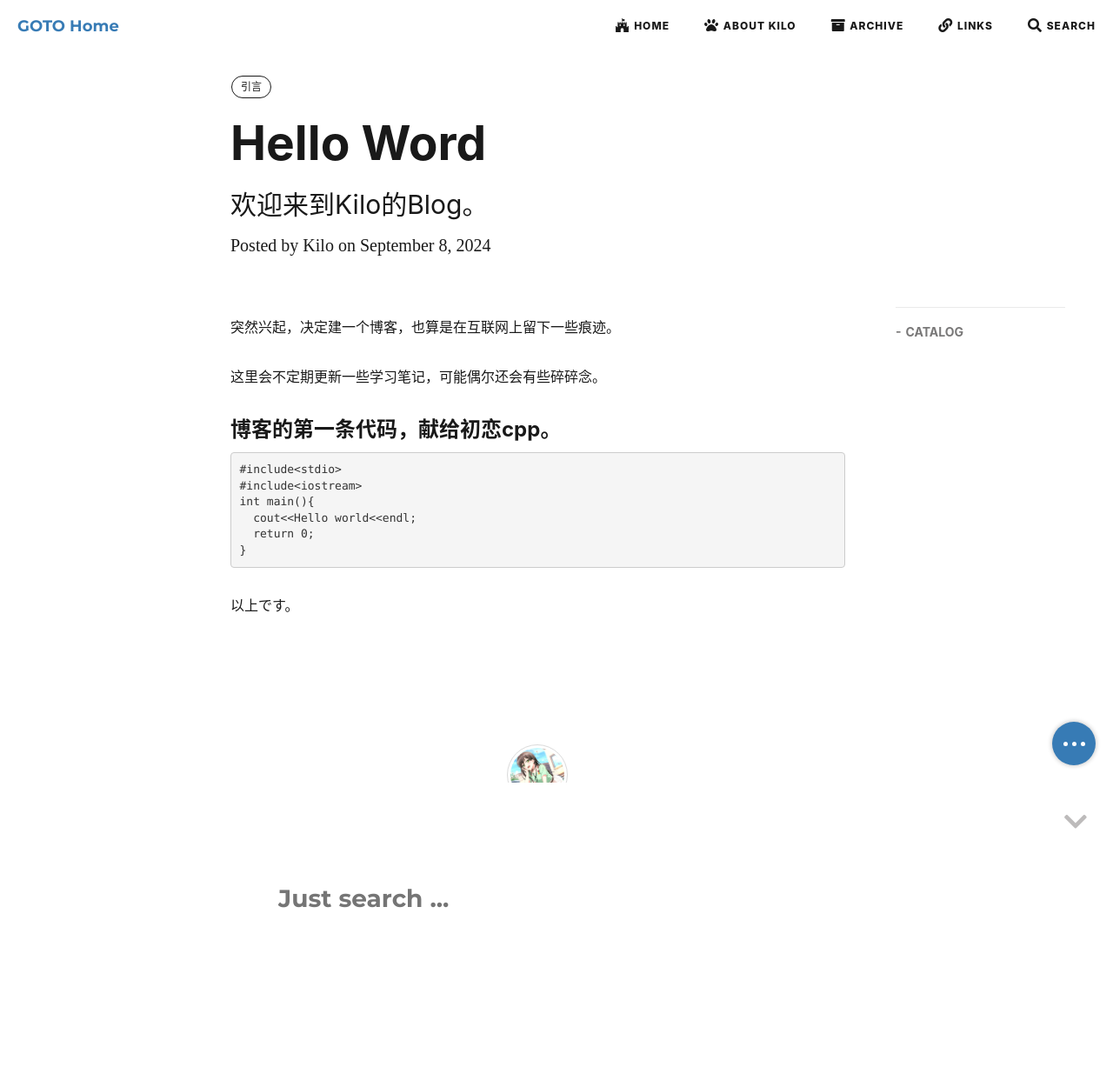
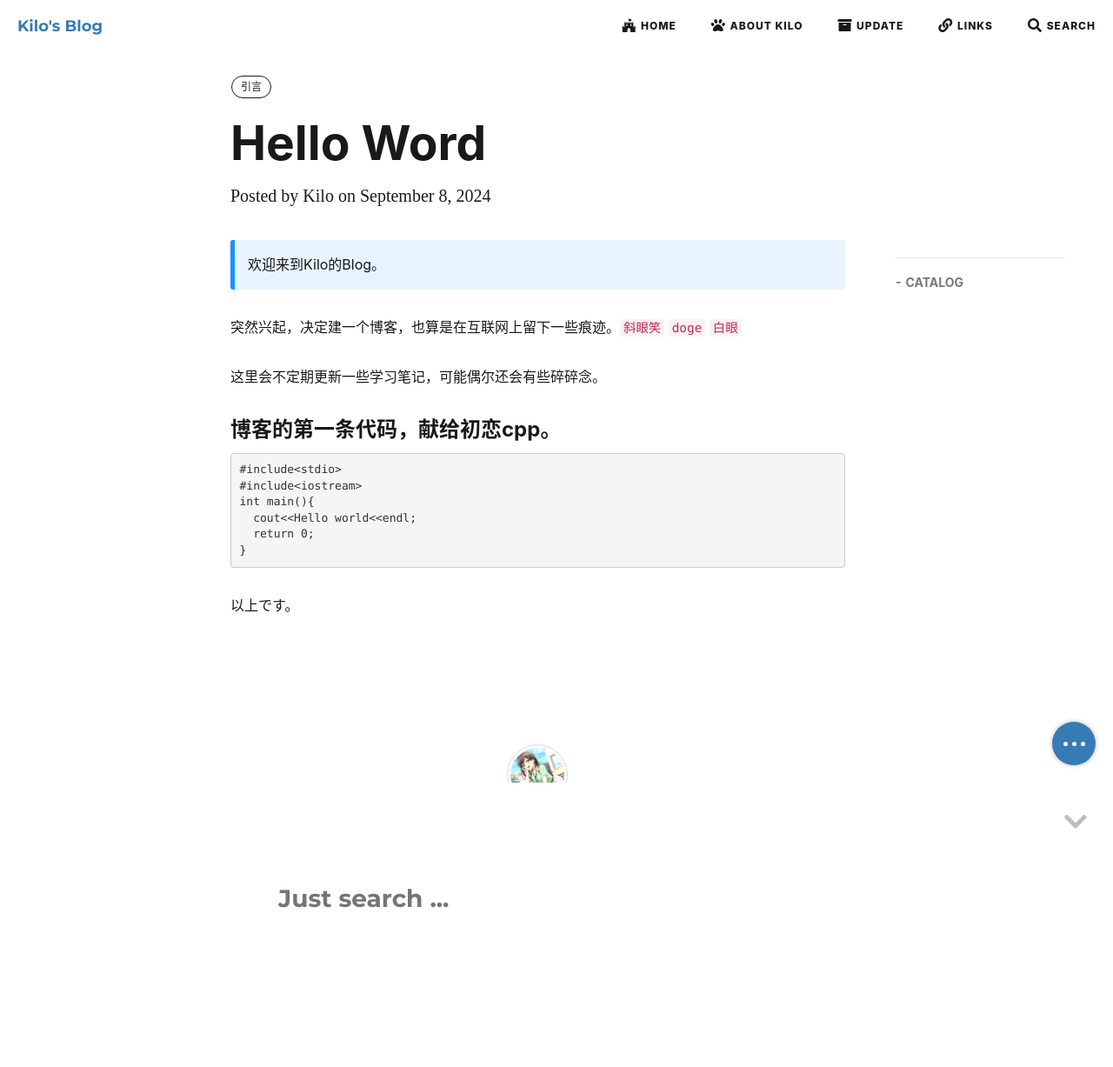
Before and after one commit to CheKilo/Chekilo.github.io, a Jekyll site: the page built from _posts/2024-09-08-Hello World.md, in a window 1280 px wide. Shown: the whole page at 87% size. Built offline with Jekyll 4.4.1, drawn with Linux system fonts in a browser that asks for light colours; nearby versions of some CDN libraries; a script that is not in the unit is left out; comment, search, counter and statistics services are not loaded.

Commit message:
日常维护

```diff
--- a/_config.yml
+++ b/_config.yml
@@ -113,7 +113,7 @@ menus:
 #      - title: Theme
 #        font: fas fa-meteor
 #        url: /theme/
-  - title: Archive
+  - title: Update
     font: fas fa-archive
     url: /archive/
   - title: Links
--- a/_includes/navbar/nav.html
+++ b/_includes/navbar/nav.html
@@ -15,7 +15,7 @@
         <span class="icon-bar"></span>
       </button> -->
 <!--      <a class="navbar-brand" href="{{ site.baseurl }}/">$ cd /home/</a>-->
-      <a class="navbar-brand" href="{{ site.baseurl }}/">GOTO Home</a>
+      <a class="navbar-brand" href="{{ site.baseurl }}/">Kilo's Blog</a>
     </div>
 
     <!-- Collect the nav links, forms, and other content for toggling -->
--- a/_posts/2024-09-08-Hello World.md
+++ b/_posts/2024-09-08-Hello World.md
@@ -1,15 +1,16 @@
 ---
 layout: post
 title: Hello Word
-subtitle: 欢迎来到Kilo的Blog。
 header-img: img/in-post/2020-10-07/header.jpg
 header-style: text
 catalog: true
 tags:
   - 引言
 ---
+欢迎来到Kilo的Blog。
+{:.info}
 
-突然兴起，决定建一个博客，也算是在互联网上留下一些痕迹。
+突然兴起，决定建一个博客，也算是在互联网上留下一些痕迹。`斜眼笑`{:.emoji-plus} `doge`{:.emoji-plus} `白眼`{:.emoji-plus}
 
 这里会不定期更新一些学习笔记，可能偶尔还会有些碎碎念。
 ### 博客的第一条代码，献给初恋cpp。
```
